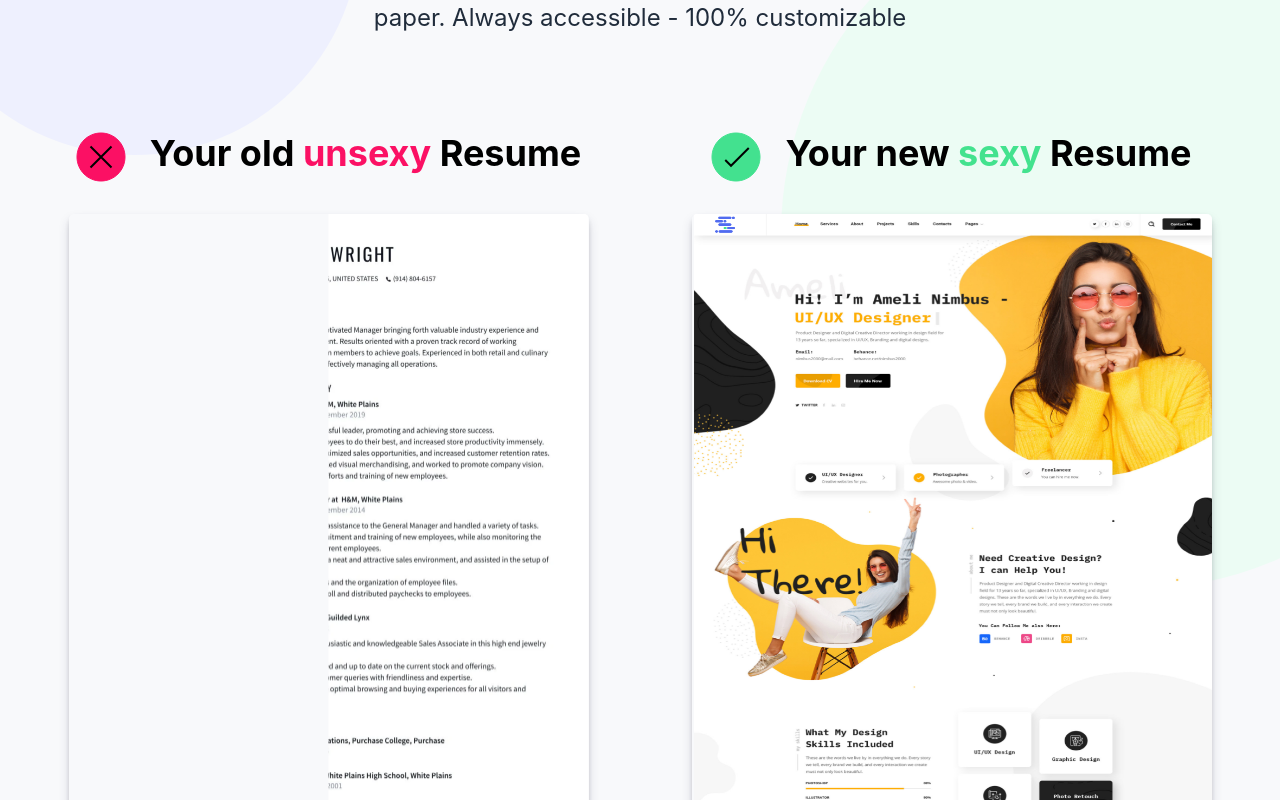
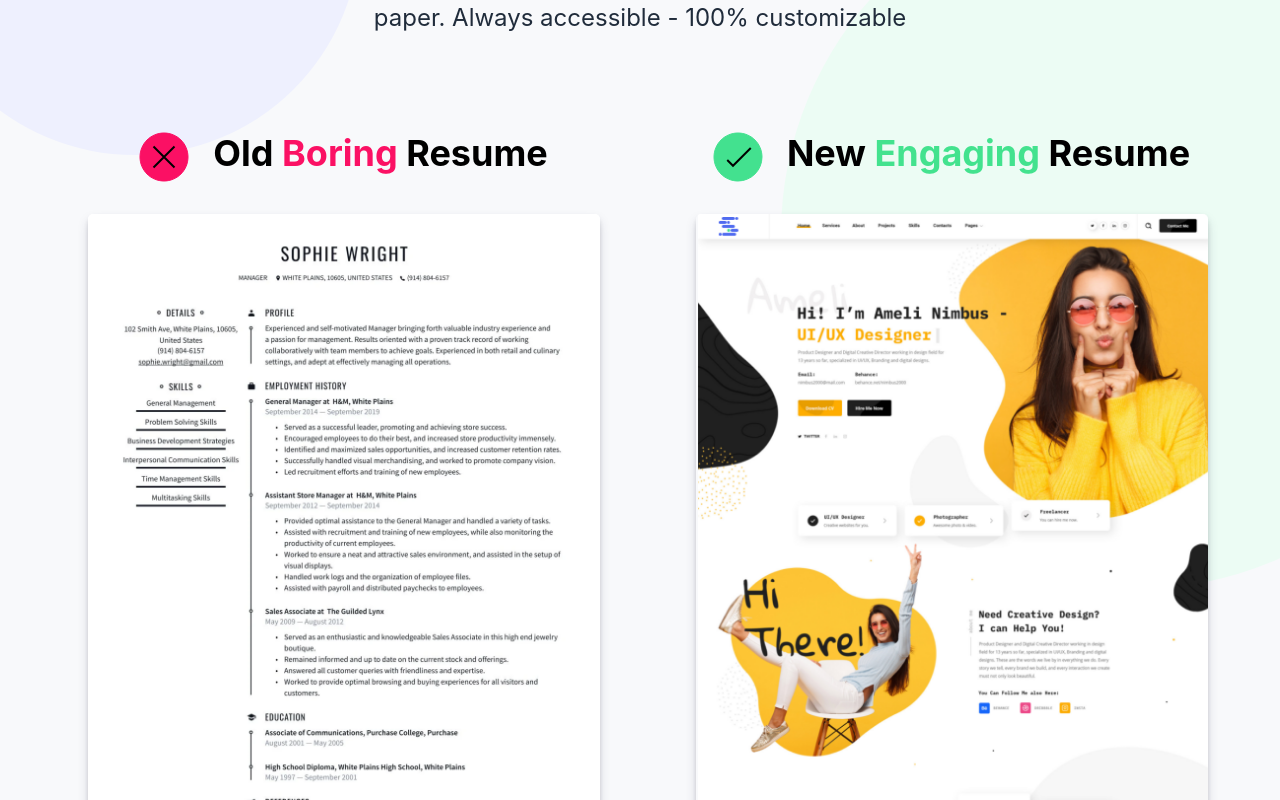
Before and after one commit to Achiaga/open-website-builder, a Next.js app: page / in a window 1280 px wide. Shown: the part 1140-1940 px from the top of the page. Built offline with nearby package versions, Linux system fonts and the light colour scheme; a web font is replaced by a local one.

Commit message:
feat: fixed comparison section

```diff
--- a/components/comparison/comparison.js
+++ b/components/comparison/comparison.js
@@ -5,7 +5,76 @@ import { useTranslation } from '../../hooks/translation'
 import CheckIcon from '../../assets/check-icon'
 import CloseIcon from '../../assets/close-icon'
 import BackgroundCircles from './background'
-import ImageSlider from './img-slider'
+import ImageMobileSlider from './img-slider'
+
+const Item2 = {
+  title: 'sexy_1',
+  colorTitle: 'sexy_color_2',
+  title2: 'sexy_3',
+  imageUrl: '/sexy.png',
+  alt: 'sexy',
+  color: 'green.400',
+  icon: CheckIcon,
+}
+const Item1 = {
+  title: 'un_sexy_1',
+  colorTitle: 'un_sexy_color_2',
+  title2: 'un_sexy_3',
+  imageUrl: '/unsexy.png',
+  alt: 'unsexy_image',
+  color: 'red.400',
+  icon: CloseIcon,
+}
+
+const ComparisionItem = ({ item }) => {
+  const [t] = useTranslation()
+  return (
+    <Box
+      display={['none', 'flex']}
+      flexDirection="column"
+      justifyContent="center"
+      alignItems="center"
+      w="100%"
+      h="100%"
+      ml="15px"
+    >
+      <Box display={['none', 'flex']} pb={8}>
+        {item.icon()}
+        <Text
+          as="p"
+          pl="1.5rem"
+          fontSize="36px"
+          lineHeight="43.2px"
+          textAlign="center"
+          fontWeight="700"
+        >
+          {t.comparison[item.title]}
+          <Text as="span" color={item.color}>
+            {t.comparison[item.colorTitle]}
+          </Text>
+          {t.comparison[item.title2]}
+        </Text>
+      </Box>
+      <Box
+        width="40vw"
+        height="50vw"
+        boxShadow="0 6px 12px -2px rgba(50,50,93,0.25),0 3px 7px -3px rgba(0,0,0,0.3)"
+        borderRadius="5px"
+        overflow="hidden"
+        pos="relative"
+      >
+        <Image
+          src={item.imageUrl}
+          alt={item.alt}
+          layout="fill"
+          objectFit="cover"
+          objectPosition="left top"
+          boxShadow="rgba(0, 0, 0, 0.56) 0px 22px 70px 4px"
+        />
+      </Box>
+    </Box>
+  )
+}
 
 const Comparison = () => {
   const [t] = useTranslation()
@@ -63,7 +132,7 @@ const Comparison = () => {
         >
           {t.comparison.subtitle}
         </Text>
-        <ImageSlider />
+        <ImageMobileSlider />
         <Box
           position="relative"
           display={['none', 'flex']}
@@ -73,100 +142,8 @@ const Comparison = () => {
           pt="5rem"
           px="2rem"
         >
-          <Box
-            display={['none', 'flex']}
-            flexDirection="column"
-            justifyContent="center"
-            alignItems="center"
-            w="100%"
-            h="100%"
-            mr="15px"
-          >
-            <Box display="flex" pb={8}>
-              <CloseIcon />
-              <Text
-                as="p"
-                pl="1.5rem"
-                fontSize="36px"
-                lineHeight="43.2px"
-                textAlign="center"
-                fontWeight="700"
-              >
-                {t.comparison.un_sexy_1}
-                <Text as="span" color="red.400">
-                  {t.comparison.un_sexy_color_2}
-                </Text>
-                {t.comparison.un_sexy_3}
-              </Text>
-            </Box>
-            <div
-              style={{
-                position: 'relative',
-                width: '520px',
-                height: '735px',
-                borderRadius: '5px',
-                overflow: 'hidden',
-                boxShadow:
-                  '0 6px 12px -2px rgba(50,50,93,0.25),0 3px 7px -3px rgba(0,0,0,0.3)',
-              }}
-            >
-              <Image
-                style={{
-                  clipPath: 'inset(0 0 0 50%)',
-                }}
-                src={'/unsexy.png'}
-                alt="unsexy_image"
-                width={520}
-                height={735}
-              />
-            </div>
-          </Box>
-          <Box
-            display={['none', 'flex']}
-            flexDirection="column"
-            justifyContent="center"
-            alignItems="center"
-            w="100%"
-            h="100%"
-            ml="15px"
-          >
-            <Box display={['none', 'flex']} pb={8}>
-              <CheckIcon />
-              <Text
-                as="p"
-                pl="1.5rem"
-                fontSize="36px"
-                lineHeight="43.2px"
-                textAlign="center"
-                fontWeight="700"
-              >
-                {t.comparison.sexy_1}
-                <Text as="span" color="green.400">
-                  {t.comparison.sexy_color_2}
-                </Text>
-                {t.comparison.sexy_3}
-              </Text>
-            </Box>
-            <div
-              style={{
-                position: 'relative',
-                width: '520px',
-                height: '735px',
-                borderRadius: '5px',
-                overflow: 'hidden',
-                boxShadow:
-                  '0 6px 12px -2px rgba(50,50,93,0.25),0 3px 7px -3px rgba(0,0,0,0.3)',
-              }}
-            >
-              <Image
-                src={'/sexy.png'}
-                alt="sexy"
-                width={520}
-                height={735}
-                boxShadow="rgba(0, 0, 0, 0.56) 0px 22px 70px 4px"
-              />
-            </div>
-          </Box>
+          <ComparisionItem item={Item1} />
+          <ComparisionItem item={Item2} />
         </Box>
       </Box>
     </Box>
--- a/locales/en.js
+++ b/locales/en.js
@@ -18,11 +18,11 @@ export default {
     title_color_4: 'hired ',
     subtitle:
       'Antfolio allows you to have a full resume on an online website. Differentiate yourself from the rest by showing a fun, original, outstanding resume instead of a piece of paper. Always accessible - 100% customizable',
-    un_sexy_1: 'Your old ',
-    un_sexy_color_2: 'unsexy ',
+    un_sexy_1: 'Old ',
+    un_sexy_color_2: 'Boring ',
     un_sexy_3: 'Resume',
-    sexy_1: 'Your new ',
-    sexy_color_2: 'sexy ',
+    sexy_1: 'New ',
+    sexy_color_2: 'Engaging ',
     sexy_3: 'Resume',
   },
   features: {
--- a/locales/es.js
+++ b/locales/es.js
@@ -19,11 +19,11 @@ export default {
     subtitle:
       'Antfolio te permite tener un currículum completo en una web online. Diferenciarse del resto mostrando un currículum divertido, original y excepcional en lugar de un CV de papel. Siempre accesible - 100% personalizable',
     un_sexy_1: 'Tu viejo ',
-    un_sexy_color_2: 'unsexy ',
+    un_sexy_color_2: 'aburrido ',
     un_sexy_3: 'Currículum',
     sexy_1: 'Tu nuevo ',
     sexy_1_mobile: 'Desliza para tu nuevo ',
-    sexy_color_2: 'sexy ',
+    sexy_color_2: 'exitoso ',
     sexy_3: 'Currículum',
     sexy_3_mobile: 'CV',
   },
```
